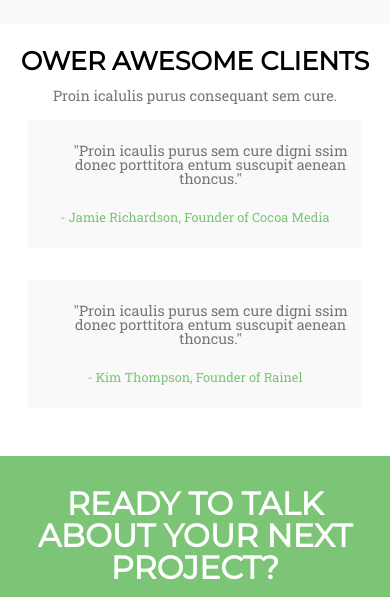
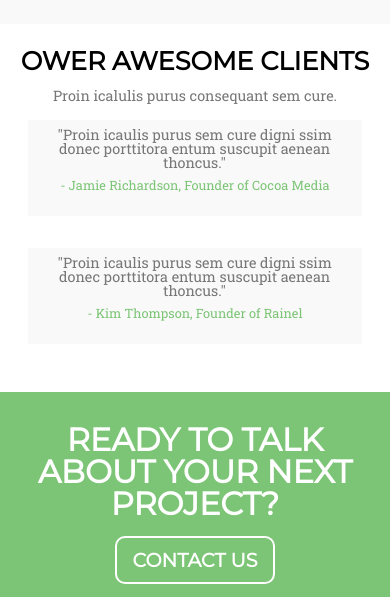
Before and after one commit to martajablonska/Simply-page, a plain HTML site: page index.html in a window 390 px wide. Shown: the part 2700-3297 px from the top of the page. Drawn offline with nearby package versions, Linux system fonts and the light colour scheme; files whose address does not match are found by name.

Commit message:
Little changes in last commit

```diff
--- a/css/rwd.css
+++ b/css/rwd.css
@@ -488,7 +488,7 @@
     }
                                             /*clinets section*/
     .clients {
-        height: 27rem;
+        height: 23rem;
     }
 
     .clients h2 {
@@ -498,10 +498,11 @@
 
     .clients_text {
         width: 95%;
-        height: 8rem;
+        height: 6rem;
     }
 
     .clients_text blockquote {
+        margin: 0.5rem;
         font-size: 0.9rem;
     }
 
```
